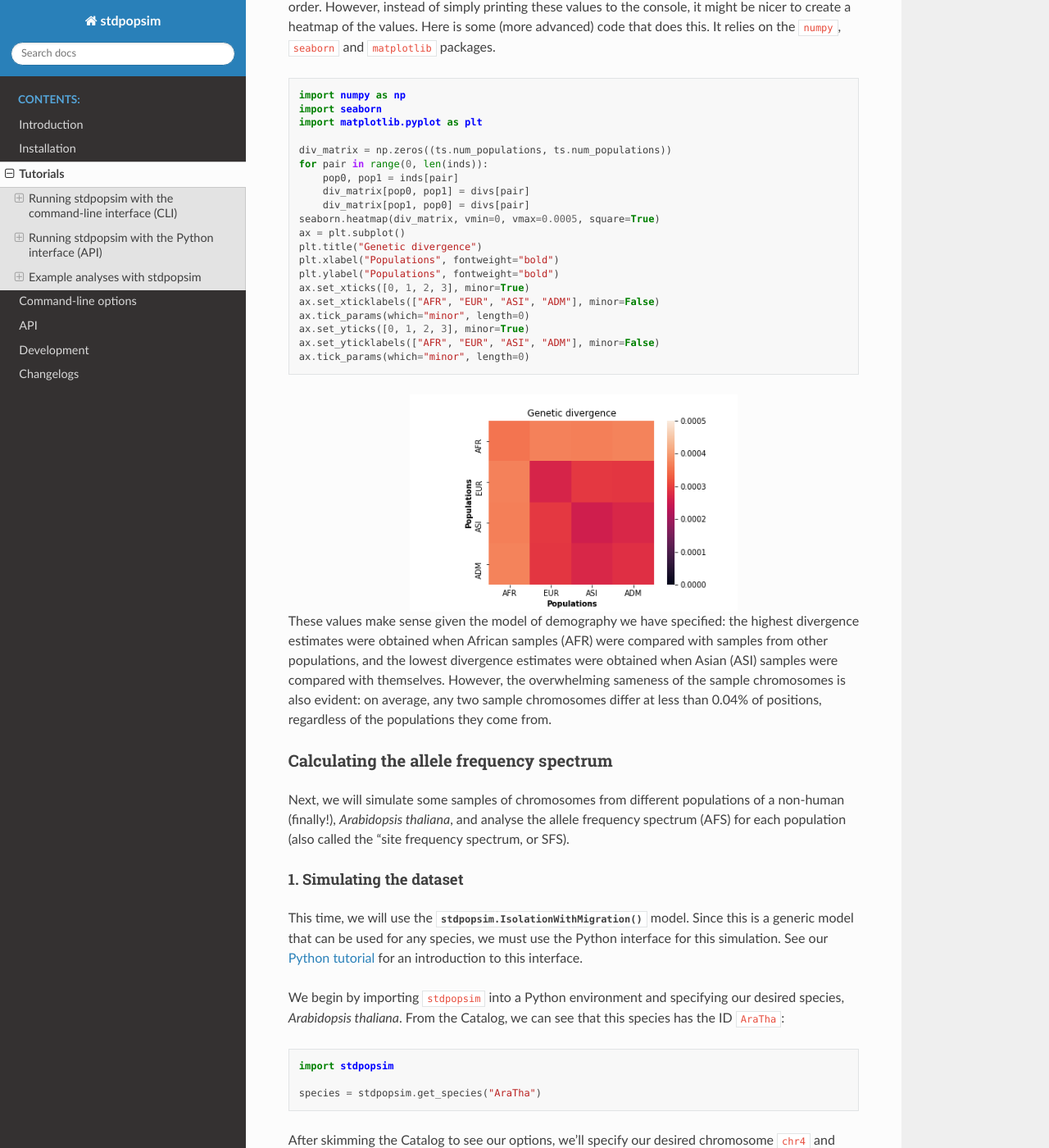
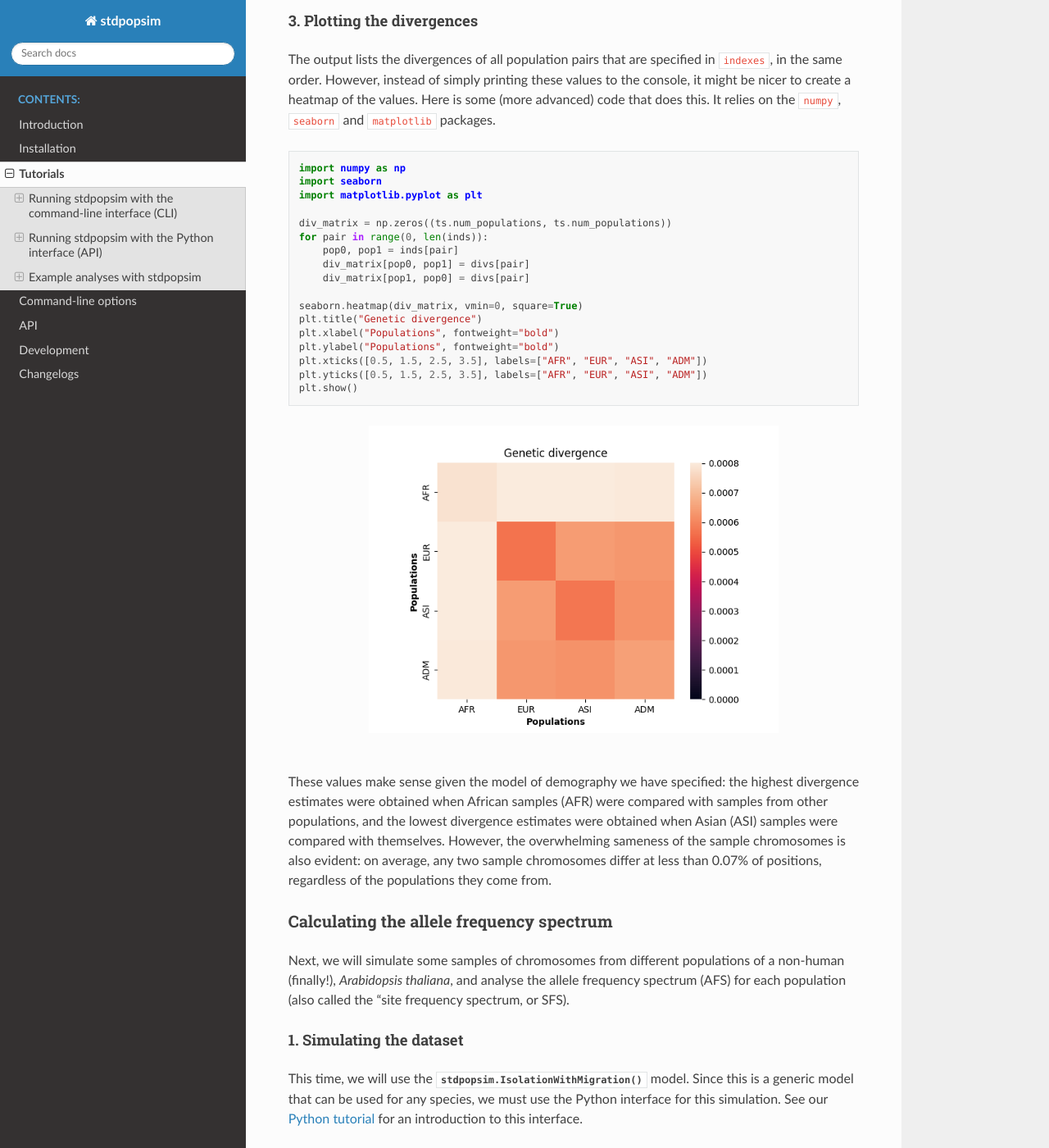
Before and after one commit to popsim-consortium/stdpopsim, a Sphinx documentation site: the page built from docs/tutorial.rst, in a window 1280 px wide and 1400 px high, scrolled down 26669 px. Shown: the whole window at 82% size. Built offline with Sphinx 7.4.7 and the Read the Docs theme 2.0.0, drawn with Linux system fonts in a browser that asks for light colours; pages that are not in the unit, such as notebooks, are missing from menus; some of the changed text lies outside the part shown.

Commit message:
Update figures, figure code blocks

```diff
--- a/docs/tutorial.rst
+++ b/docs/tutorial.rst
@@ -1368,6 +1369,7 @@ scaling factor does not substantially distort patterns of genetic variation.
     sweep_pi = ts_sweep.diversity(windows=windows)
     plt.plot(neutral_pi, "b", label="neutral")
     plt.plot(sweep_pi, "r", label="sweep")
+    plt.axvline(len(neutral_pi) / 2, color="black", linestyle="dashed")
     plt.legend()
     plt.xlabel("Genomic window")
     plt.ylabel("Diversity")
@@ -1378,6 +1380,7 @@ scaling factor does not substantially distort patterns of genetic variation.
     :align: center
     :alt: Plot with nucleotide diversity along the chromosome for simulations with a without a selective sweep.
 
+|
 
 .. _sec_tute_analyses:
 
@@ -1539,30 +1542,28 @@ It relies on the ``numpy``, ``seaborn`` and ``matplotlib`` packages.
         pop0, pop1 = inds[pair]
         div_matrix[pop0, pop1] = divs[pair]
         div_matrix[pop1, pop0] = divs[pair]
-    seaborn.heatmap(div_matrix, vmin=0, vmax=0.0005, square=True)
-    ax = plt.subplot()
+
+    seaborn.heatmap(div_matrix, vmin=0, square=True)
     plt.title("Genetic divergence")
     plt.xlabel("Populations", fontweight="bold")
     plt.ylabel("Populations", fontweight="bold")
-    ax.set_xticks([0, 1, 2, 3], minor=True)
-    ax.set_xticklabels(["AFR", "EUR", "ASI", "ADM"], minor=False)
-    ax.tick_params(which="minor", length=0)
-    ax.set_yticks([0, 1, 2, 3], minor=True)
-    ax.set_yticklabels(["AFR", "EUR", "ASI", "ADM"], minor=False)
-    ax.tick_params(which="minor", length=0)
+    plt.xticks([0.5, 1.5, 2.5, 3.5], labels=["AFR", "EUR", "ASI", "ADM"])
+    plt.yticks([0.5, 1.5, 2.5, 3.5], labels=["AFR", "EUR", "ASI", "ADM"])
+    plt.show()
 
 .. image:: _static/tute-divergence.png
-    :width: 400px
+    :width: 500px
     :align: center
-    :height: 265px
     :alt: Heatmap of divergence values.
+
+|
 
 These values make sense given the model of demography we have specified:
 the highest divergence estimates were obtained when African samples (AFR) were
 compared with samples from other populations, and the lowest divergence
 estimates were obtained when Asian (ASI) samples were compared with themselves.
 However, the overwhelming sameness of the sample chromosomes is also evident:
-on average, any two sample chromosomes differ at less than 0.04% of positions,
+on average, any two sample chromosomes differ at less than 0.07% of positions,
 regardless of the populations they come from.
 
 .. _sec_tute_sfs:
@@ -1724,18 +1725,20 @@ We will scale each AFS by the number of mutated sites in the corresponding sampl
     bar_width = 0.4
     r1 = np.arange(0, 11) - 0.2
     r2 = [x + bar_width for x in r1]
-    ax = plt.subplot()
     plt.bar(x=r1, height=sfs0 / ts.num_sites, width=bar_width, label="pop0")
     plt.bar(x=r2, height=sfs1 / ts.num_sites, width=bar_width, label="pop1")
     plt.xlabel("Allele count", fontweight="bold")
     plt.ylabel("Proportion of mutated sites in sample", fontweight="bold")
-    ax.set_xticks(np.arange(0, 11))
-    ax.legend()
+    plt.xticks(np.arange(0, 11))
+    plt.legend()
     plt.show()
 
 .. image:: _static/tute-sfs.png
+    :width: 500px
     :align: center
     :alt: AFS plots.
+
+|
 
 This figure shows substantial differences in the allele frequency spectrum
 between the two populations,
```
Also changed, not shown: other parts of docs/tutorial.rst (+2 -1 lines), docs/_static/tute-divergence.png, docs/_static/tute-sfs.png, docs/_static/tute-sweep.png, 1 other file.
